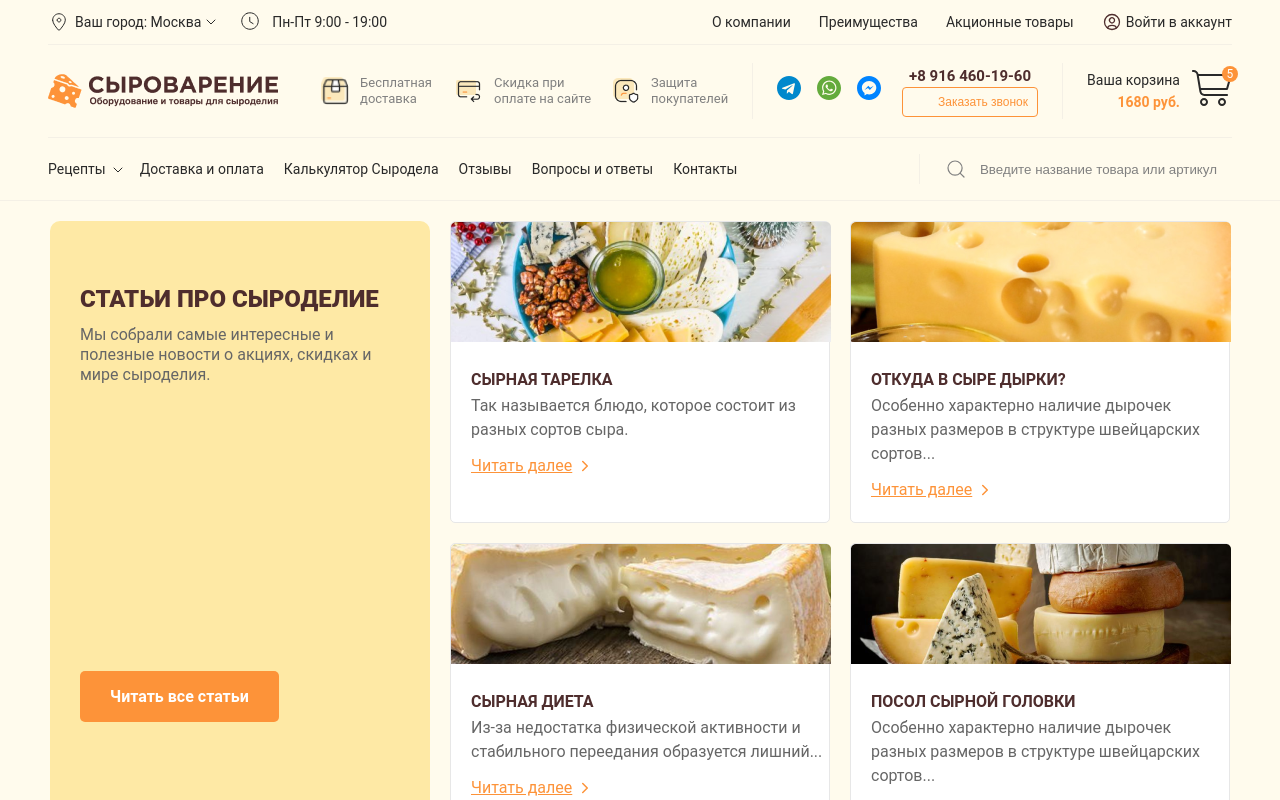
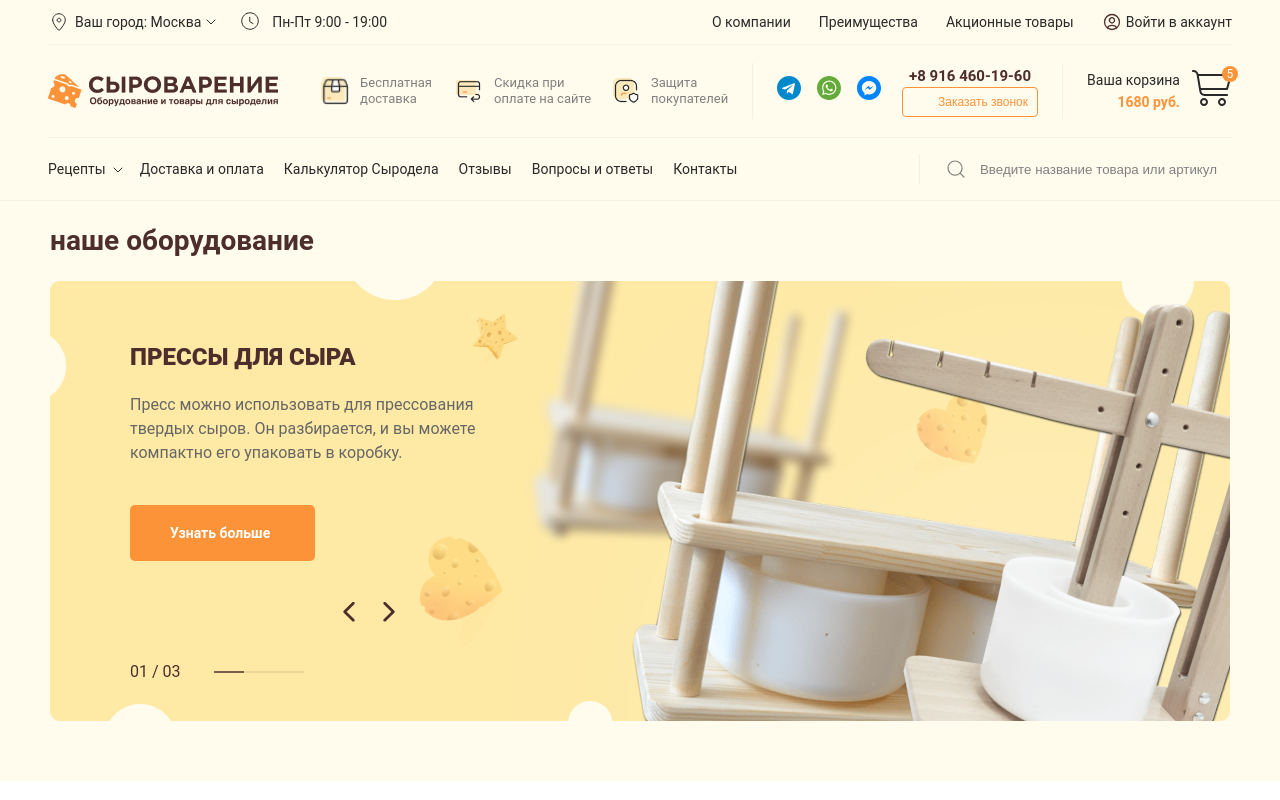
Before and after one commit to unnamed-ii/react-cheese-shop, a React (Create React App) app in the folder app/: page / in a window 1280 px wide. Shown: the top 800 px of the page. Built offline with nearby package versions, Linux system fonts and the light colour scheme.

Commit message:
added adaptive for equipment block

```diff
--- a/app/src/blocks/equipment/index.jsx
+++ b/app/src/blocks/equipment/index.jsx
@@ -1,12 +1,11 @@
 import React, {useState} from 'react';
 import './style.scss';
-
+import Wrapper from "../../components/wrapper";
 import Slider from "react-slick";
 import "slick-carousel/slick/slick.css";
 import "slick-carousel/slick/slick-theme.css";
 import {ReactComponent as ArrowRight} from "../../images/icons/slider/arrow-right.svg";
 import {ReactComponent as ArrowLeft} from "../../images/icons/slider/arrow-left.svg";
-import Wrapper from "../../components/wrapper";
 
 const SampleNextArrow = (props) => {
     const { className, style, onClick } = props;
--- a/app/src/blocks/equipment/style.scss
+++ b/app/src/blocks/equipment/style.scss
@@ -124,3 +124,9 @@
     left: 80px;
   }
 }
+
+@media (max-width: 1200px) {
+  .equipment {
+    display: none;
+  }
+}
--- a/app/src/pages/home/index.jsx
+++ b/app/src/pages/home/index.jsx
@@ -15,8 +15,8 @@ const Home = () => {
             {/*<Products/>*/}
             {/*<Benefits/>*/}
             {/*<Selections/>*/}
-            {/*<Equipment/>*/}
-            <Articles/>
+            <Equipment/>
+            {/*<Articles/>*/}
             {/*<ProductsSlider title={'Просмотренные товары'}/>*/}
         </div>
     );
```
